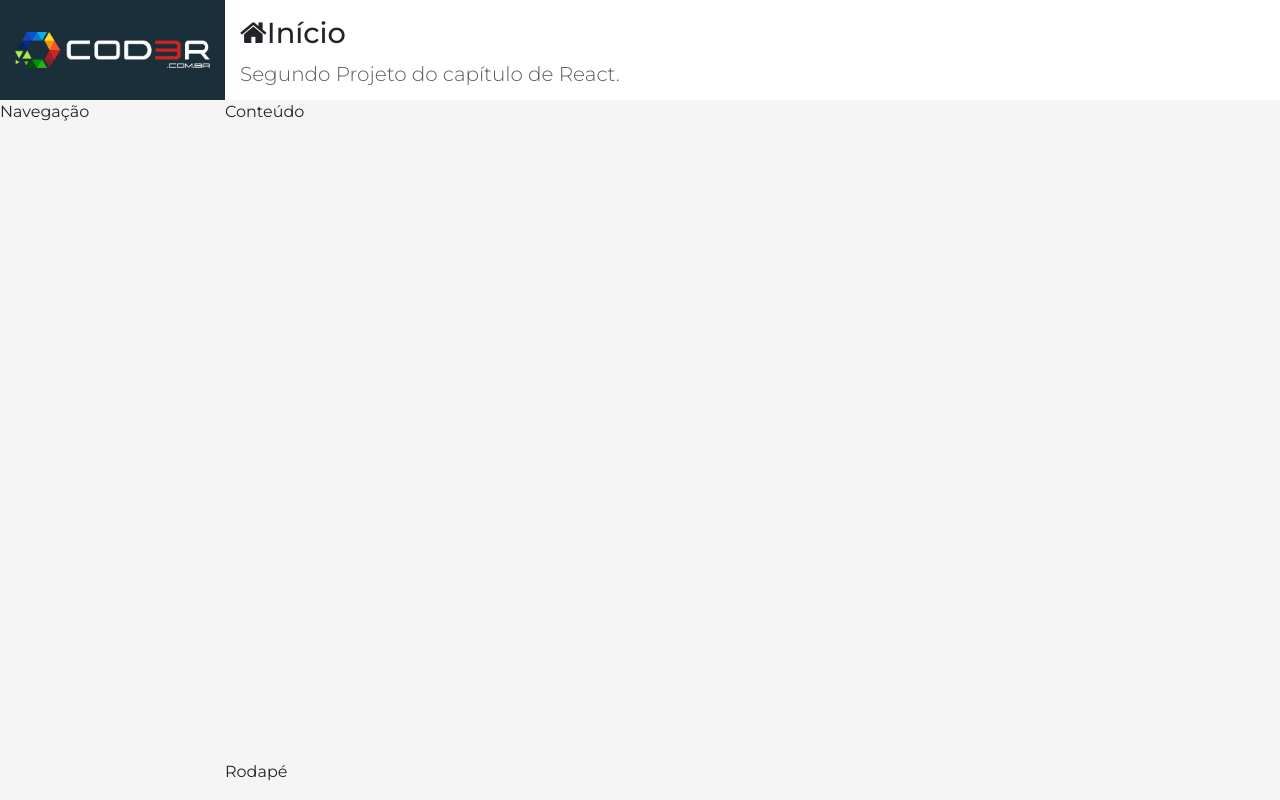
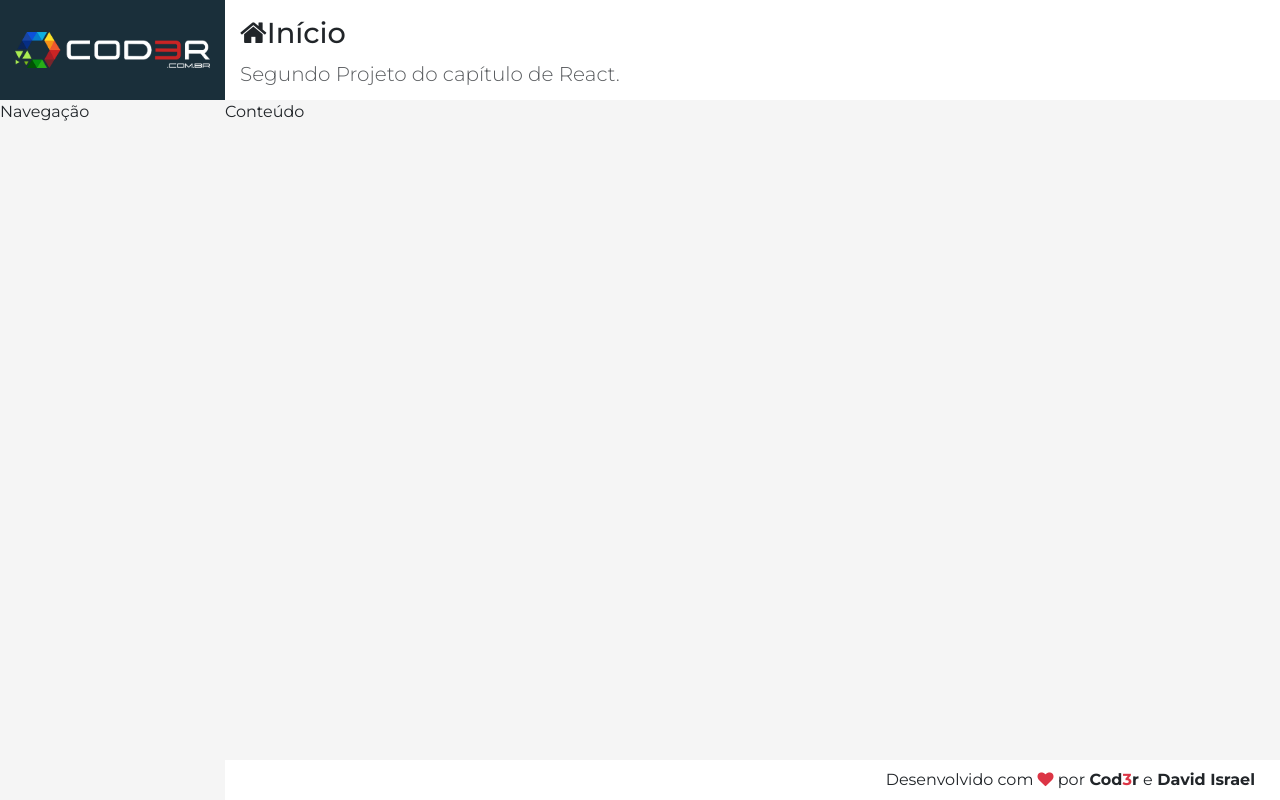
Before and after one commit to davidIsrael-rj/Cadastro_Usuario_React, a React (Create React App) app in the folder frontend/: page / in a window 1280 px wide. Built offline with nearby package versions, Linux system fonts and the light colour scheme.

Commit message:
Ajustando o componente Rodapé

```diff
--- a/frontend/src/components/template/Footer.css
+++ b/frontend/src/components/template/Footer.css
@@ -0,0 +1,8 @@
+footer.footer{
+    display: flex;
+    align-items: center;
+    justify-content: flex-end;
+    padding: 0 25px;
+    background-color: #fff;
+    box-shadow: var(--shadow);
+}
--- a/frontend/src/components/template/Footer.jsx
+++ b/frontend/src/components/template/Footer.jsx
@@ -3,5 +3,9 @@
 
 export default props =>
 <footer className="footer">
-    Rodapé
+   <span>
+    Desenvolvido com <i className="fa fa-heart text-danger"></i> por
+    <strong> Cod<span className="text-danger">3</span>r</strong> e
+    <strong> David Israel</strong>
+   </span>
 </footer>
--- a/frontend/src/components/template/Header.jsx
+++ b/frontend/src/components/template/Header.jsx
@@ -7,5 +7,5 @@
         <i className={`fa fa-${props.icon}`}></i>{props.title}
     </h1>
     <p className="lead text-muted">{props.subtitle}</p>
-    Cabeçalho
+
 </header>
```
